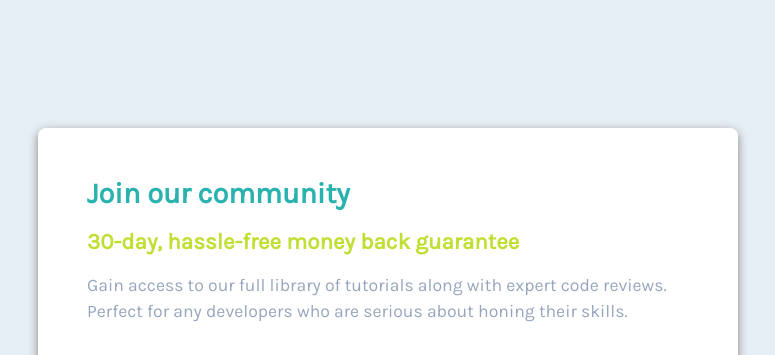
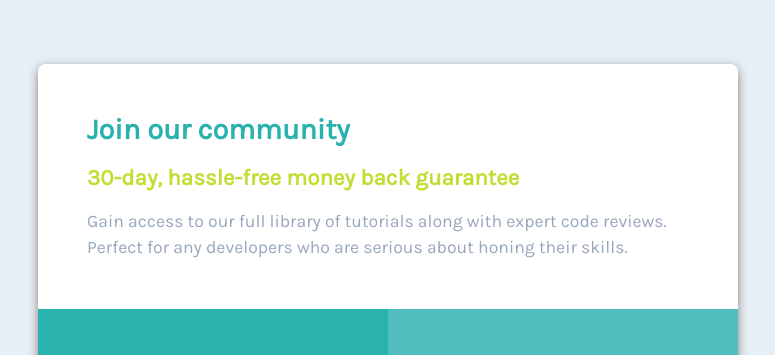
Before and after one commit to nenadmne/single-price-grid-component, a plain HTML site: page index.html in a window 1280 px wide. Shown: the top 355 px of the page, without its empty margins (252-1027 px from the left). Drawn offline with Linux system fonts and the light colour scheme.

Commit message:
initial commit

```diff
--- a/style.css
+++ b/style.css
@@ -14,7 +14,7 @@ body, main, .second, .pricing, .merged {
     display: flex;
 }
 
-main, .second {
+main, .second, .merged {
     flex-direction: column;
 }
 
@@ -26,11 +26,12 @@ body, main {
 }
 
 body {
-    margin: 0%;
+    margin: 0% auto;
     padding: 20% 10%;
     background-color: hsl(204, 43%, 93%);
     justify-content: center;
     align-content: center;
+    max-width: 375px;
 }
 
 .first, .second, .third {
@@ -68,7 +69,6 @@ button, main {
 
 main {
     border-radius: 0.5rem;
-    max-width: 375px;
 }
 
 button {
@@ -127,19 +127,26 @@ button {
     opacity: 0.6;
 }
 
-@media (min-width: 600px){
+@media (min-width: 576px) {
+    body {
+        padding: 10%;
+    }
+}
 
-    body, height{
+@media (min-width: 875px){
+
+    body, html {
         height: auto;
     }
+
     body {
-        padding: 10%;
+        padding: 5%;
+        max-width: none;
     }
     main {
         width: 700px;
         height: fit-content;
         flex-direction: column;
-        max-width: none;
     }
 
     .merged {
@@ -179,5 +186,4 @@ button {
     .first h1, .first h2 {
         margin-bottom: 3%;
     }
-
 }
```
